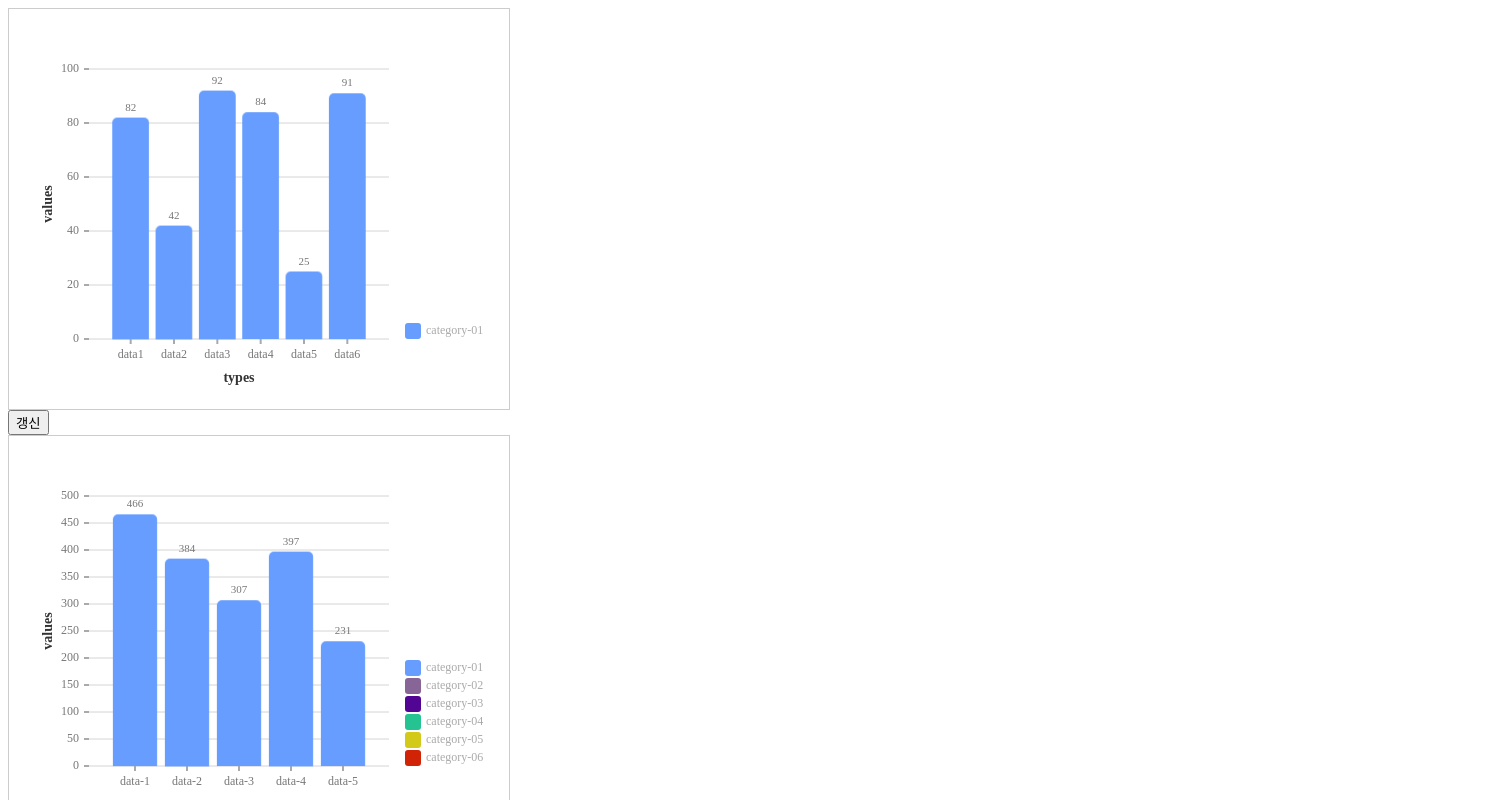
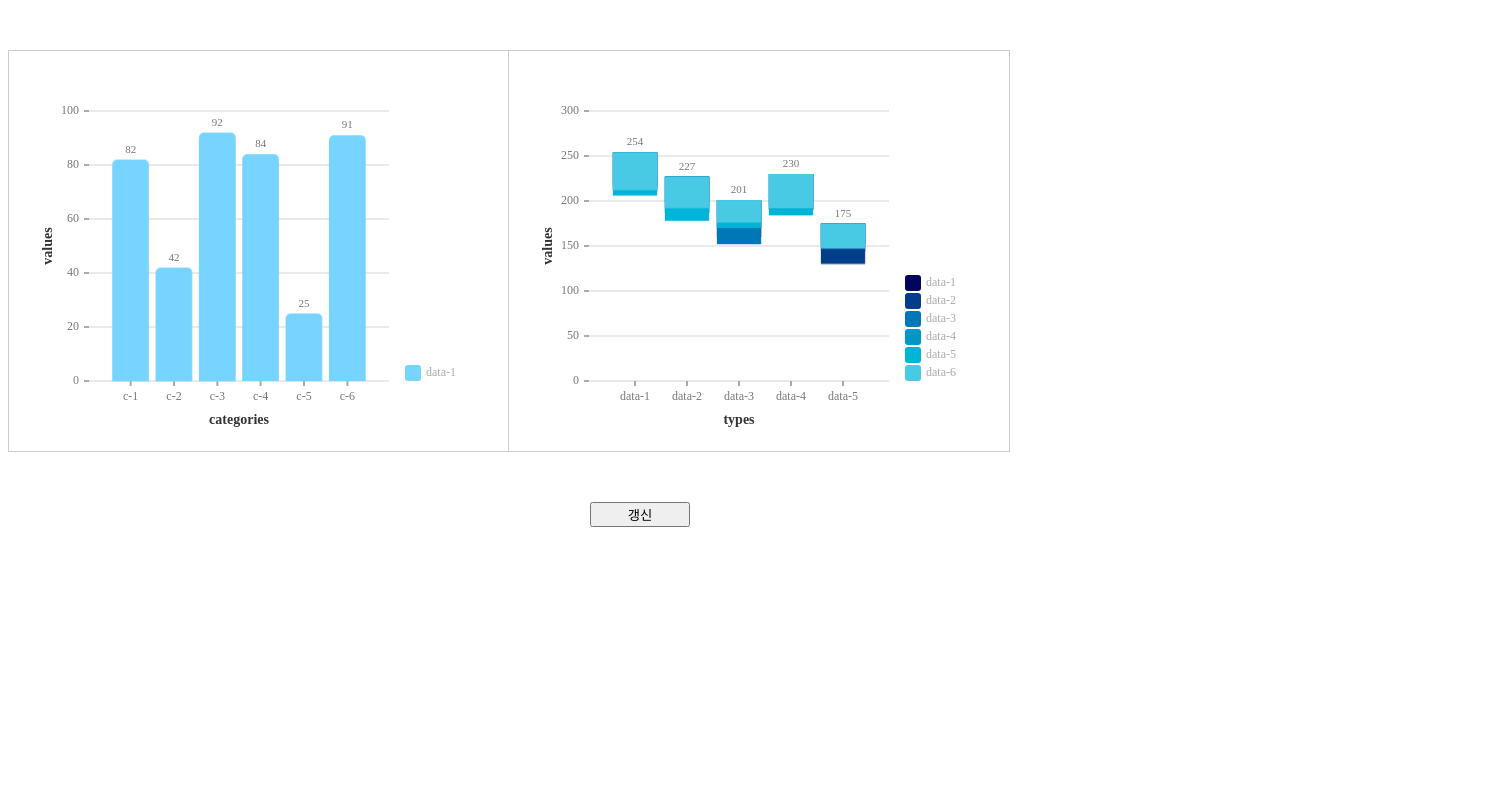
Before and after one commit to sdh20282/jetty-chart, a React (Create React App) app: page / in a window 1280 px wide. Shown: the top 800 px of the page, 1508 px wide, since content can reach past the window. Built offline with nearby package versions, Linux system fonts and the light colour scheme.

Commit message:
Feat : stacked chart animation 구현 중간 저장

```diff
--- a/src/App.jsx
+++ b/src/App.jsx
@@ -3,17 +3,14 @@ import { NormalBar, StackedBar } from "./jetty-chart/src/bars/bars";
 
 const counts = [5, 6, 7];
 
-const myNormalBar = ({ data }) => {
-  return <NormalBar data={data} keys={["category-01"]} xLegend={"types"} yLegend={"values"} />;
-};
-
 const myStackedBar = ({ data }) => {
   return (
     <StackedBar
       data={data}
-      keys={["category-01", "category-02", "category-03", "category-04", "category-05", "category-06"]}
+      keys={["data-1", "data-2", "data-3", "data-4", "data-5", "data-6"]}
       xLegend={"types"}
       yLegend={"values"}
+      normalSettings={{ colorPalette: ["#03045e", "#023e8a", "#0077b6", "#0096c7", "#00b4d8", "#48cae4", "#90e0ef", "#caf0f8"] }}
     />
   );
 };
@@ -29,7 +26,7 @@ function App() {
     for (let index = 0; index < counts[Math.floor(Math.random() * counts.length)]; index++) {
       arr.push({
         value: Math.floor(Math.random() * 90) + 10,
-        label: "data" + (index + 1)
+        label: "c-" + (index + 1)
       });
     }
 
@@ -41,7 +38,7 @@ function App() {
       const temp = [];
 
       for (let index = 0; index < 6; index++) {
-        temp.push(Math.floor(Math.random() * 90) + 10);
+        temp.push(Math.floor(Math.random() * 30) + 20);
       }
 
       arr2.push({
@@ -54,17 +51,138 @@ function App() {
   }, [state]);
 
   return (
-    <div>
-      {myNormalBar({ data })}
-      <button
-        onClick={() => {
-          setState((state) => 1 - state);
+    <div
+      style={{
+        width: "100%",
+        display: "flex",
+        flexDirection: "column",
+        gap: "50px",
+        marginTop: "50px"
+      }}
+    >
+      <div
+        style={{
+          margin: "0 auto",
+          display: "grid",
+          gridTemplateColumns: "500px 500px 500px",
+          gap: "0"
         }}
       >
-        갱신
-      </button>
-      {myStackedBar({ data: data2 })}
+        <NormalBar
+          data={data}
+          keys={["data-1"]}
+          xLegend={"categories"}
+          yLegend={"values"}
+          normalSettings={{ colorPalette: ["#77d4ff", "#F1948A", "#82E0AA", "#D7BDE2"] }}
+        />
+        {/* <NormalBar
+          data={data}
+          keys={["data-1"]}
+          xLegend={"categories"}
+          yLegend={"values"}
+          normalSettings={{ colorPalette: ["#A0ADFF"] }}
+          barSettings={{
+            barBorderRadius: 20
+          }}
+          animationSettings={{
+            barSettings: {
+              translateItemDelay: 0.1
+            }
+          }}
+        />
+        <NormalBar
+          data={data}
+          keys={["data-1"]}
+          xLegend={"categories"}
+          yLegend={"values"}
+          normalSettings={{ reverse: true, colorPalette: ["#F1948A", "#82E0AA", "#D7BDE2"] }}
+          barSettings={{
+            barOpacity: 0.2,
+            barGap: 0.05,
+            barOnlyUpperRadius: false,
+            labelColor: "#F1948A"
+          }}
+          animationSettings={{
+            axisYGridLineSettings: { renderType: "fade", renderItemDelay: 0 },
+            axisYLabelSettings: {
+              translateLabel: false,
+              renderItemDelay: 0
+            },
+            axisXLabelSettings: {
+              translateLabel: false,
+              renderItemDelay: 0
+            },
+            barSettings: {
+              renderType: "fade",
+              translateBar: false
+            }
+          }}
+        />
+        <NormalBar
+          data={data}
+          keys={["data-1"]}
+          xLegend={"categories"}
+          yLegend={"values"}
+          normalSettings={{ horizontal: true, colorPalette: ["#82E0AA", "#D7BDE2"] }}
+          animationSettings={{
+            barSettings: {
+              renderType: "fade",
+              renderTimingFunction: "linear",
+              textRenderTimingFunction: "linear",
+              translateTimingFunction: "linear",
+              renderStartDelay: 2
+            }
+          }}
+        />
+        <NormalBar
+          data={data}
+          keys={["data-1"]}
+          xLegend={"categories"}
+          yLegend={"values"}
+          normalSettings={{ horizontal: true, colorPalette: ["#D7BDE2"] }}
+          barSettings={{
+            barGap: 0.5,
+            useLabel: false
+          }}
+          animationSettings={{
+            barSettings: {
+              renderType: "grow-async",
+              translateBar: false
+            }
+          }}
+        />
+        <NormalBar
+          data={data}
+          xLegend={"categories"}
+          yLegend={"values"}
+          normalSettings={{
+            horizontal: true,
+            reverse: true,
+            colorPalette: ["#03045e", "#023e8a", "#0077b6", "#0096c7", "#00b4d8", "#48cae4", "#90e0ef", "#caf0f8"],
+            useVariousColors: true
+          }}
+          barSettings={{
+            labelPosition: "under"
+          }}
+          animationSettings={{
+            axisYGridLineSettings: { renderType: "fade" },
+            barSettings: {
+              renderType: "fade",
+              textRenderType: "fade",
+              translateBar: false,
+              renderItemDelay: 0,
+              textRenderItemDelay: 0
+            }
+          }}
+        /> */}
+        {myStackedBar({ data: data2 })}
+      </div>
+
       <button
+        style={{
+          width: "100px",
+          margin: "0 auto"
+        }}
         onClick={() => {
           setState((state) => 1 - state);
         }}
--- a/src/jetty-chart/src/bars/stacked-bar/stacked-bar.js
+++ b/src/jetty-chart/src/bars/stacked-bar/stacked-bar.js
@@ -4,7 +4,12 @@ import { LabelValueCommon } from "../../components/label-value-common/label-valu
 
 import { checkStackedBar } from "../../common/bar-common/exception/check-stacked-bar-exception";
 import { getAutoScope, getUserScope } from "../../common/utils/scope/calculate-scope";
-import { calculateBase, calculateBarBase, calculateLabelLocation } from "../../common/bar-common/utils/calculate-base-values";
+import {
+  calculateBase,
+  calculateBarBase,
+  calculateLabelLocation,
+  calculateStackedBarBase
+} from "../../common/bar-common/utils/calculate-base-values";
 import {
   calculateWarpperTransform,
   calculateBarWrapperTransform,
@@ -36,6 +41,8 @@ const StackedBar = ({
   topLabelSettings,
   leftLegendSettings,
   rightLegendSettings,
+  bottomLegendSettings,
+  topLegendSettings,
   legendSettings,
   barSettings,
   animationSettings
@@ -58,12 +65,14 @@ const StackedBar = ({
     topLabelSettings,
     leftLegendSettings,
     rightLegendSettings,
+    bottomLegendSettings,
+    topLegendSettings,
     legendSettings,
     barSettings,
     animationSettings
   });
 
-  const { width, height, margin, innerMargin, padding, reverse, horizontal, colorPalette, useVariousColors } = result.normalSettings;
+  const { width, height, margin, innerMargin, padding, reverse, horizontal, colorPalette } = result.normalSettings;
   const { autoScope, maxScope, minScope } = result.scopeSettings;
   let { showTopScope } = result.scopeSettings;
   const {
@@ -170,25 +179,23 @@ const StackedBar = ({
       animationSettings={result.animationSettings}
     >
       <g transform={calculateWarpperTransform({ horizontal, reverse, innerMargin, padding })}>
-        {data.map((d, idx) => {
+        {data.map((d, index) => {
           const nowData = { ...d };
 
-          console.log(nowData);
-
-          let nowValue = nowData.value.reduce((acc, cur) => {
+          let nowTotalValue = nowData.value.reduce((acc, cur) => {
             return acc + cur;
           }, 0);
 
           if (reverse) {
-            nowValue = -nowValue;
+            nowTotalValue = -nowTotalValue;
           }
 
           const { center, valueRatio, barHeight, borderRadius, realHeight, rectWidth, rectHeight, checkPositive } = calculateBarBase({
             horizontal,
             reverse,
-            value: nowValue,
+            value: nowTotalValue,
             length: data.length,
-            idx,
+            idx: index,
             drawWidth,
             drawHeight,
             useMinHeight,
@@ -217,7 +224,7 @@ const StackedBar = ({
           let useTranslate = false;
           let translate = { center: 0, width: 0, height: 0, zeroHeight: 0 };
 
-          if (translateBar) {
+          if (translateBar && useAnimation) {
             if (prevBarsKeys.includes(String(nowData.label))) {
               translate = {
                 center: center - prevBars.current[nowData.label].center,
@@ -260,10 +267,92 @@ const StackedBar = ({
                   "--group-to": calculateBarWrapperTo({ horizontal, zeroHeight, translate, center, drawHeight, barHeight, halfBarRealWidth }),
                   "--animation-duration": `${translateDuration}s`,
                   "--animation-timing-function": translateTimingFunction,
-                  "--animation-delay": `${translateStartDelay + translateItemDelay * (renderStartFrom === "left" ? idx : data.length - 1 - idx)}s`
+                  "--animation-delay": `${translateStartDelay + translateItemDelay * (renderStartFrom === "left" ? index : data.length - 1 - index)}s`
                 }}
               >
-                <rect
+                {nowData.value.map((d, idx) => {
+                  const { nowHeight, nowPosition } = calculateStackedBarBase({
+                    rectHeight,
+                    values: nowData.value,
+                    idx,
+                    totalValue: nowTotalValue,
+                    reverseOrder: true
+                  });
+
+                  return (
+                    <rect
+                      key={"rect-" + ms + "-" + nowData.label + "-" + idx}
+                      width={rectWidth}
+                      height={nowHeight}
+                      transform={calculateBarTransform({
+                        useAnimation,
+                        renderType,
+                        useTranslate,
+                        horizontal,
+                        checkPositive,
+                        barOnlyUpperRadius,
+                        borderRadius,
+                        barHeight,
+                        nowPosition
+                      })}
+                      fill={colorPalette[idx % colorPalette.length]}
+                      opacity={barOpacity}
+                      stroke={useBarBorder ? barBorderColor : ""}
+                      strokeOpacity={barBorderOpacity}
+                      strokeWidth={useBarBorder ? barBorderWidth : "0"}
+                      className={
+                        useAnimation
+                          ? useTranslate
+                            ? styles.translateBar
+                            : renderType.includes("grow")
+                            ? styles.growBar
+                            : renderType === "fade"
+                            ? styles.fadeBar
+                            : ""
+                          : ""
+                      }
+                      style={{
+                        "--bar-from": calculateBarFrom({
+                          useTranslate,
+                          horizontal,
+                          checkPositive,
+                          borderRadius,
+                          rectWidth,
+                          translate,
+                          barHeight,
+                          barOnlyUpperRadius,
+                          drawHeight,
+                          zeroHeight
+                        }),
+                        "--bar-to": calculateBarTo({
+                          useTranslate,
+                          horizontal,
+                          checkPositive,
+                          borderRadius,
+                          rectWidth,
+                          translate,
+                          barHeight,
+                          barOnlyUpperRadius,
+                          drawHeight,
+                          zeroHeight
+                        }),
+                        "--width-from": useTranslate ? `${rectWidth - translate.width}px` : horizontal ? `0px` : `${rectWidth}px`,
+                        "--width-to": `${rectWidth}px`,
+                        "--height-from": useTranslate ? `${rectHeight - translate.height}px` : horizontal ? `${rectHeight}px` : `0px`,
+                        "--height-to": `${nowHeight}px`,
+                        "--animation-duration": useTranslate
+                          ? `${translateDuration}s`
+                          : `${renderType === "grow" ? renderDuration * valueRatio : renderDuration}s`,
+                        "--animation-delay": `${
+                          (useTranslate ? translateStartDelay : renderStartDelay) +
+                          (useTranslate ? translateItemDelay : renderItemDelay) * (renderStartFrom === "left" ? idx : data.length - 1 - idx)
+                        }s`,
+                        "--animation-timing-function": useTranslate ? translateTimingFunction : renderTimingFunction
+                      }}
+                    ></rect>
+                  );
+                })}
+                {/* <rect
                   width={rectWidth}
                   height={rectHeight}
                   clipPath={
@@ -343,7 +432,7 @@ const StackedBar = ({
                     }s`,
                     "--animation-timing-function": useTranslate ? translateTimingFunction : renderTimingFunction
                   }}
-                ></rect>
+                ></rect> */}
                 {useLabel && realHeight > labelInvisibleHeight && (
                   <g
                     transform={calculateLabelTransform({
@@ -408,12 +497,13 @@ const StackedBar = ({
                           : `${renderType === "grow" ? textRenderDuration * valueRatio : textRenderDuration}s`,
                         "--animation-delay": `${
                           (useTranslate ? translateStartDelay : textRenderStartDelay) +
-                          (useTranslate ? translateItemDelay : textRenderItemDelay) * (textRenderStartFrom === "left" ? idx : data.length - 1 - idx)
+                          (useTranslate ? translateItemDelay : textRenderItemDelay) *
+                            (textRenderStartFrom === "left" ? index : data.length - 1 - index)
                         }s`,
                         "--animation-timing-function": useTranslate ? translateTimingFunction : textRenderTimingFunction
                       }}
                     >
-                      {reverse ? -nowValue : nowValue}
+                      {reverse ? -nowTotalValue : nowTotalValue}
                     </text>
                   </g>
                 )}
--- a/src/jetty-chart/src/common/bar-common/exception/check-stacked-bar-exception.js
+++ b/src/jetty-chart/src/common/bar-common/exception/check-stacked-bar-exception.js
@@ -199,8 +199,8 @@ const stackedBarSetting = {
   barSettings: {
     barOpacity: 1,
     barGap: 0.15,
-    barOnlyUpperRadius: true,
-    barBorderRadius: 5,
+    barOnlyUpperRadius: false,
+    barBorderRadius: 10,
     useBarBorder: false,
     barBorderWidth: 2,
     barBorderColor: "#000",
@@ -372,6 +372,8 @@ export const checkStackedBar = ({
   result.normalSettings.margin = checkedSize.margin;
   result.normalSettings.padding = checkedSize.padding;
 
+  result.barSettings.useBarBorder = false;
+
   Object.keys(normalBarTypes).forEach((setting) => {
     Object.keys(normalBarTypes[setting]).forEach((detail) => {
       switch (normalBarTypes[setting][detail]) {
```
Also changed, not shown: src/jetty-chart/src/bars/normal-bar/nomal-bar.js (+6 -2 lines), src/jetty-chart/src/common/bar-common/utils/calculate-bar-positions.js (+5 -2 lines), src/jetty-chart/src/common/bar-common/utils/calculate-base-values.js (+17 -0 lines), src/style.css (added, +16 -0 lines).
